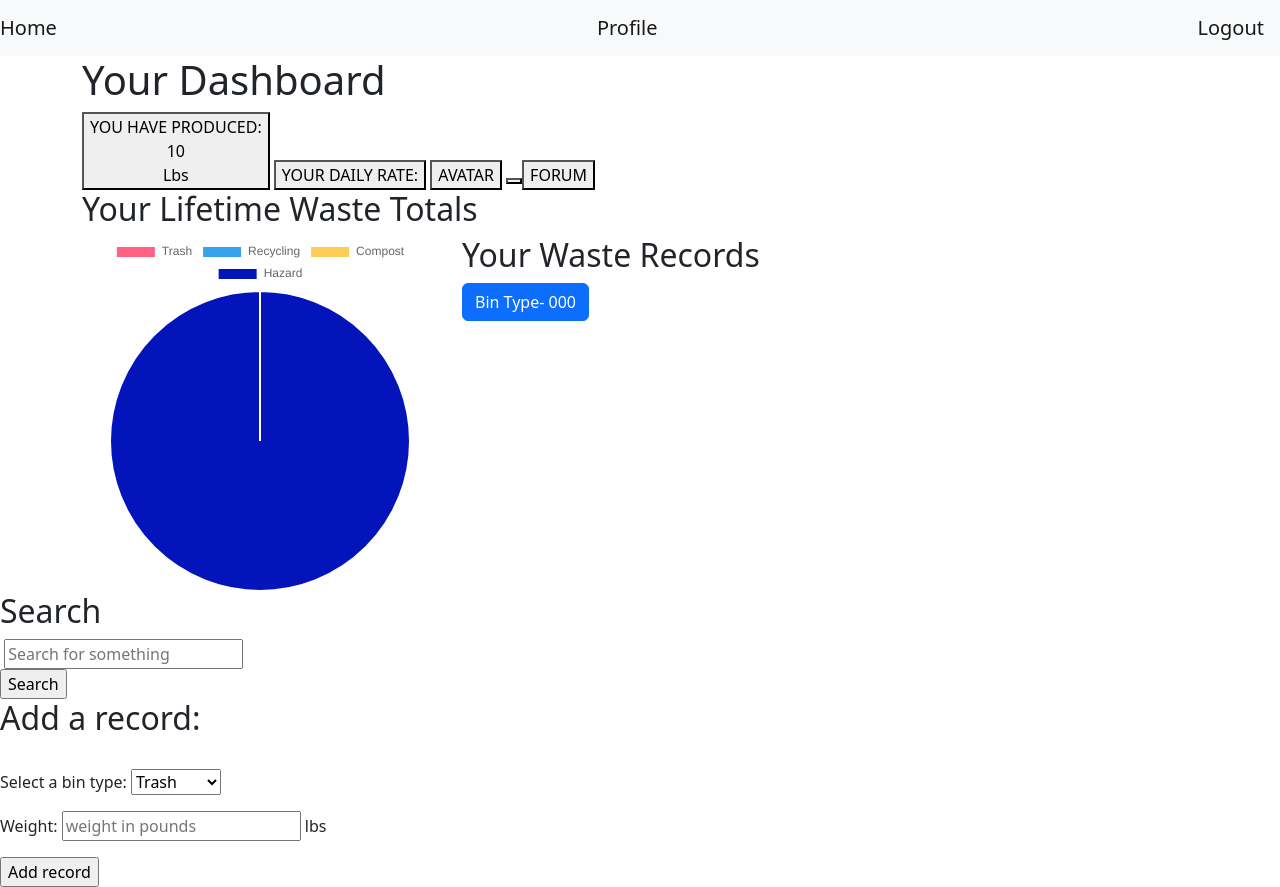
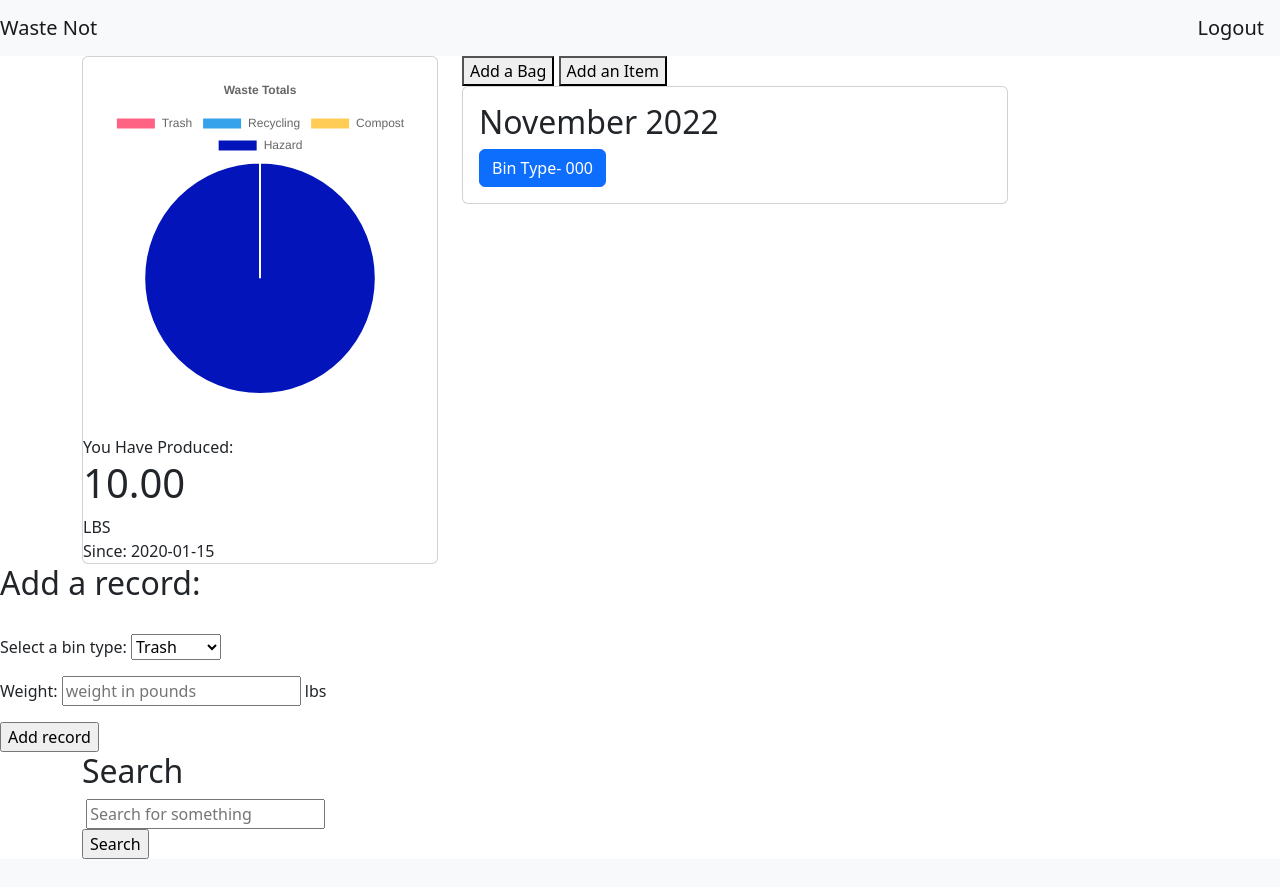
Before and after one commit to MartaSolomianko/waste-management-project, a Flask app: page /profile in a window 1280 px wide. After the commit the page ends 859 px from the top, so only its background shows below. Run offline with Flask 2, Linux system fonts and the light colour scheme; the visitor is signed in with stand-in values (Sample User, id 1); tables that the repository leaves empty hold one stand-in row (values such as "Sample post").

Commit message:
Added start date to user profile and formatting to user profile.

```diff
--- a/server.py
+++ b/server.py
@@ -178,7 +178,26 @@ def user_profile():
     # querying the db with the user_id stored in session
     user = crud.get_user_by_id(session_user_id)
 
-    return render_template("profile.html", user=user)
+    # returns a list of the user's records
+    records = crud.get_records_by_user_id(session_user_id)
+
+    # if the user has records, find the date of the first record
+    # doing it this way because I am seeding my db with 'fake' records
+    if records:
+
+        first_record = records[0]
+        # check that is the first record a user made by looking through record_ids
+        for record in records:
+            # find the smallest record_id, this will match the first record a user made
+            if record.record_id < first_record.record_id:
+                first_record = record
+
+        print(first_record)
+
+    start_date = first_record.date_time
+
+
+    return render_template("profile.html", user=user, start_date=start_date)
 
 
 
--- a/static/profile.js
+++ b/static/profile.js
@@ -46,7 +46,7 @@ function userChart() {
             },  options: {
                     plugins : {
                         title: {
-                            display: false,
+                            display: true,
                             text: 'Waste Totals'
                         }
                     }
@@ -63,7 +63,7 @@ userChart();
 
 
 ////////////////////// ADD RECORD TO USER PROFILE ///////////////////////////////////
-/// adds a record to the user's profile when the add record form is submitted ///////
+// / adds a record to the user's profile when the add record form is submitted ///////
 
 // capturing the form id we want to listen for a submission on
 const form = document.querySelector('#addrecord');
@@ -182,13 +182,14 @@ deleteBtn.addEventListener('click', deleteRecord);
 
 
 
-//////// SHOW TOTAL WASTE PRODUCED ON USER PROFILE ///////
+///////////////// SHOW TOTAL WASTE PRODUCED ON USER PROFILE /////////////////////
 function showTotalWaste() {
     fetch('/profile/show-total.json')
         .then((response) => response.json())
         .then(userTotal => {
-            console.log(userTotal)
+            console.log(typeof(userTotal));
             const showTotal = document.querySelector('#lifetime-total');
+            userTotal = userTotal.toFixed(2);
             showTotal.innerText = userTotal;
 
         });
--- a/templates/base.html
+++ b/templates/base.html
@@ -23,17 +23,10 @@
   <body>
     <!-- Navigation Bar -->
     <nav class="navbar bg-light">
-
-        <a class="navbar-brand" href="/">Home</a>
-
+      <a class="navbar-brand">Waste Not</a>
       {% if session.get('user_id') %}
-
-        <a class="navbar-brand" id="user-profile" href="/profile">Profile</a>
+        <!-- <a class="navbar-brand" id="user-profile" href="/profile">Profile</a> -->
         <a class="navbar-brand" id="logout-btn" href="/profile/logout">Logout</a>
-
-      {% else %}
-        <a class="navbar-brand" id="login-btn" hidden>Login</a>
-        <a class="navbar-brand" id="register-btn">Register</a>
       {% endif %}
     </nav>
     <!-- Flash messages -->
--- a/templates/homepage.html
+++ b/templates/homepage.html
@@ -9,7 +9,7 @@
 
 {% if not session.get('user_id') %}
 <div id="login-form">
-  <h2>Log In</h2>
+  <h2>Waste Not</h2>
       <form action="/login" method="POST">
           <div>
             <label for="email"></label>
--- a/templates/profile.html
+++ b/templates/profile.html
@@ -14,65 +14,43 @@
 </div> -->
 
 <input type="hidden" id="user-id" value="{{ session.get('user_id') }}">
-
-<!------------- USER DASHBOARD -------------------------------------->
-<div class="container">
-    <h1 class="title">Your Dashboard</h1>
-    <div class="row">
-        <!-- this is where a dashboard should go -->
-        <div id="dashboard">
-          <button>
-            <div>
-              <span>YOU HAVE PRODUCED:</span>
-              <div id="lifetime-total"></div>
-              <span>Lbs</span>
-            </div>
-          </button>
-          <button>
+<!--
           <div>
             <span>YOUR DAILY RATE:</span>
             <div id="daily-rate"></div>
           </div>
         </button>
         <button>
-            <div>
-              <span>AVATAR</span>
-              <div id="avatar"></div>
-            </div>
-          </button>
-          <button>
-            <!-- <div>
-              <span>ADD A RECORD</span>
-              <div id="add-record"></div>
-            </div>
-          </button> -->
-          <button>
-            <div>
-              <span>FORUM</span>
-              <div id="forum"></div>
-            </div>
-          </button>
-        </div>
-    </div>
-</div>
-
+          <div>  -->
 <!---------------- PIE CHART ----------------------------------------->
 <div class="container">
-    <h2 class="title">Your Lifetime Waste Totals</h2>
   <div class="row">
     <div class="col-4">
-        <!-- pie chart of user's lifetime totals-->
+      <div class="card">
+        <div class="card-body">
+      <!-- pie chart and counter of user's lifetime totals-->
           <div id="display-pie-chart">
             <canvas id="piechart"></canvas>
           </div>
         </div>
-
+        <br>
+          <div>You Have Produced:
+            <h1 id="lifetime-total"></h1>
+              LBS</div>
+              <!-- add user start date for context -->
+            <div>Since: {{ start_date }}</div>
+          </div>
+        </div>
 
 <!----------------- SHOW USER RECORDS AS GRID ON PROFILE ---------------------->
 <!-- would like this to be a grid and each record to show up as a tiny img -->
 <!-- think about if this needs to be ordered by year and date -->
-    <div class="col-8">
-            <h2>Your Waste Records</h2>
+    <div class="col-6">
+      <button>Add a Bag</button>
+      <button>Add an Item</button>
+      <div class="card">
+        <div class="card-body">
+        <h2>November 2022</h2>
               <div id="display-record">
                   {% for record in user.records %}
                       <div id="record-{{ record.record_id }}">
@@ -83,6 +61,8 @@
                           </button>
                       </div>
                     {% endfor %}
+                </div>
+              </div>
             </div>
       </div>
   </div>
@@ -113,21 +93,7 @@
   </div>
 
 
-<!------------ SEARCH FORM ON USER PROFILE ------------------------>
-<div>
-    <h2>Search</h2>
-        <form action="/search" method="GET">
-            <div>
-              <label for="search"></label>
-              <input type="text" name="q" placeholder="Search for something">
-            </div>
-        <input value="Search" type="submit">
-    </form>
-  </div>
-
-
 <!------------- FORM TO ADD A RECORD TO DB -------------------------->
-
 <div>
 <h2>Add a record:</h2>
 <form id="addrecord">
@@ -155,7 +121,7 @@
         <option value="Kg">Kilograms</option>
     </select> -->
     <!-- <input type="range" id="weight" name="weight" min="0" max="1000" step="0.01"> -->
-    </p>
+    <!-- </p> -->
     </div>
 
     <input type="submit" value="Add record">
@@ -164,6 +130,21 @@
 </div>
 
 
+<!-- SEARCH -->
+<div class="container">
+  <div class="row">
+  <h2>Search</h2>
+      <form action="/search" method="GET">
+          <div>
+            <label for="search"></label>
+            <input type="text" name="q" placeholder="Search for something">
+          </div>
+      <input value="Search" type="submit">
+  </form>
+</div>
+</div>
+
+
 <!----------------- JS SCRIPTS FOR PROFILE ------------------------------>
 
 <script src="/static/profile.js"></script>
```
Also changed, not shown: static/homepage.js (+17 -17 lines), data/items.csv (line endings or trailing spaces). Lines whose indentation alone changed are shown as unchanged.
